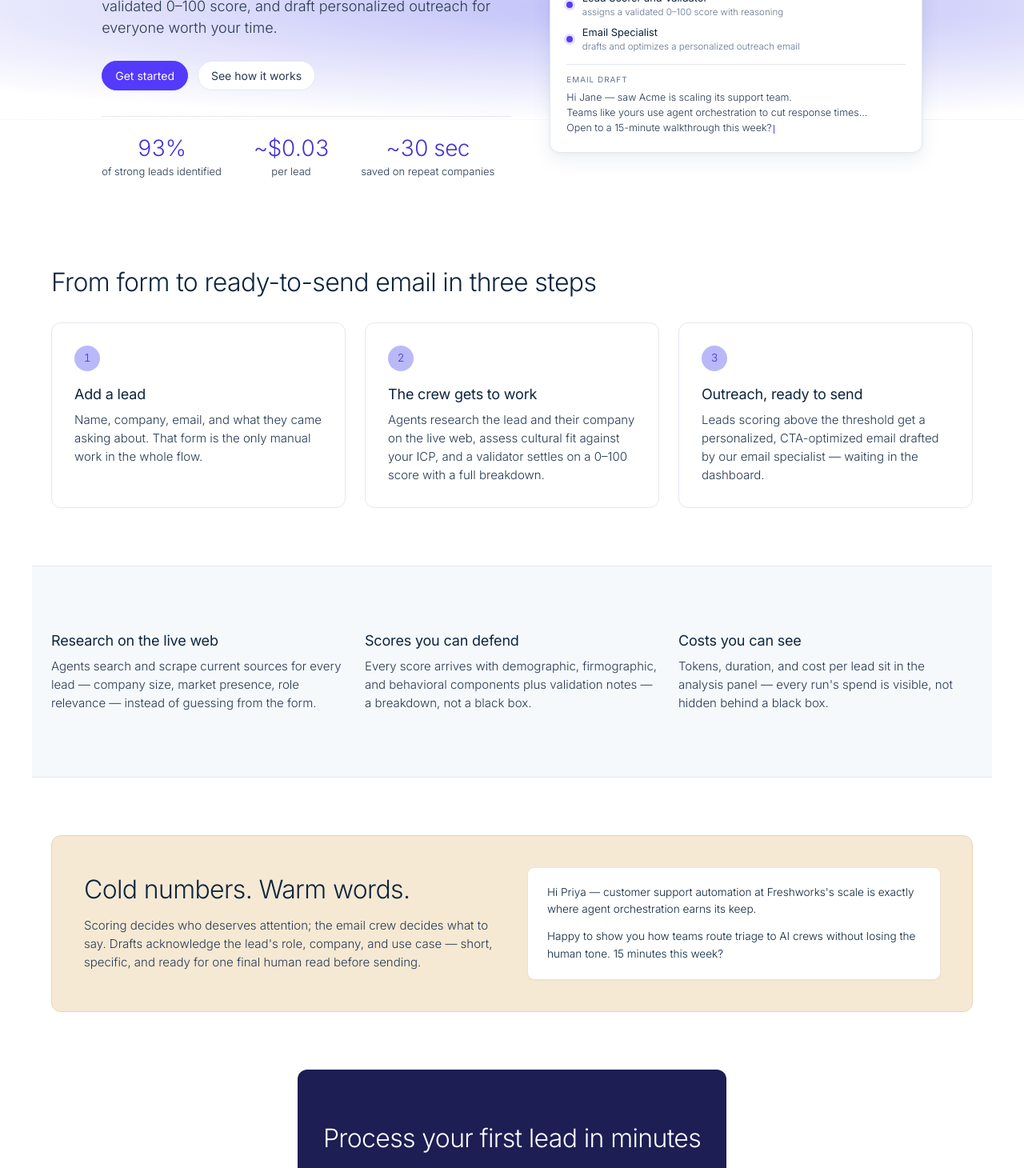
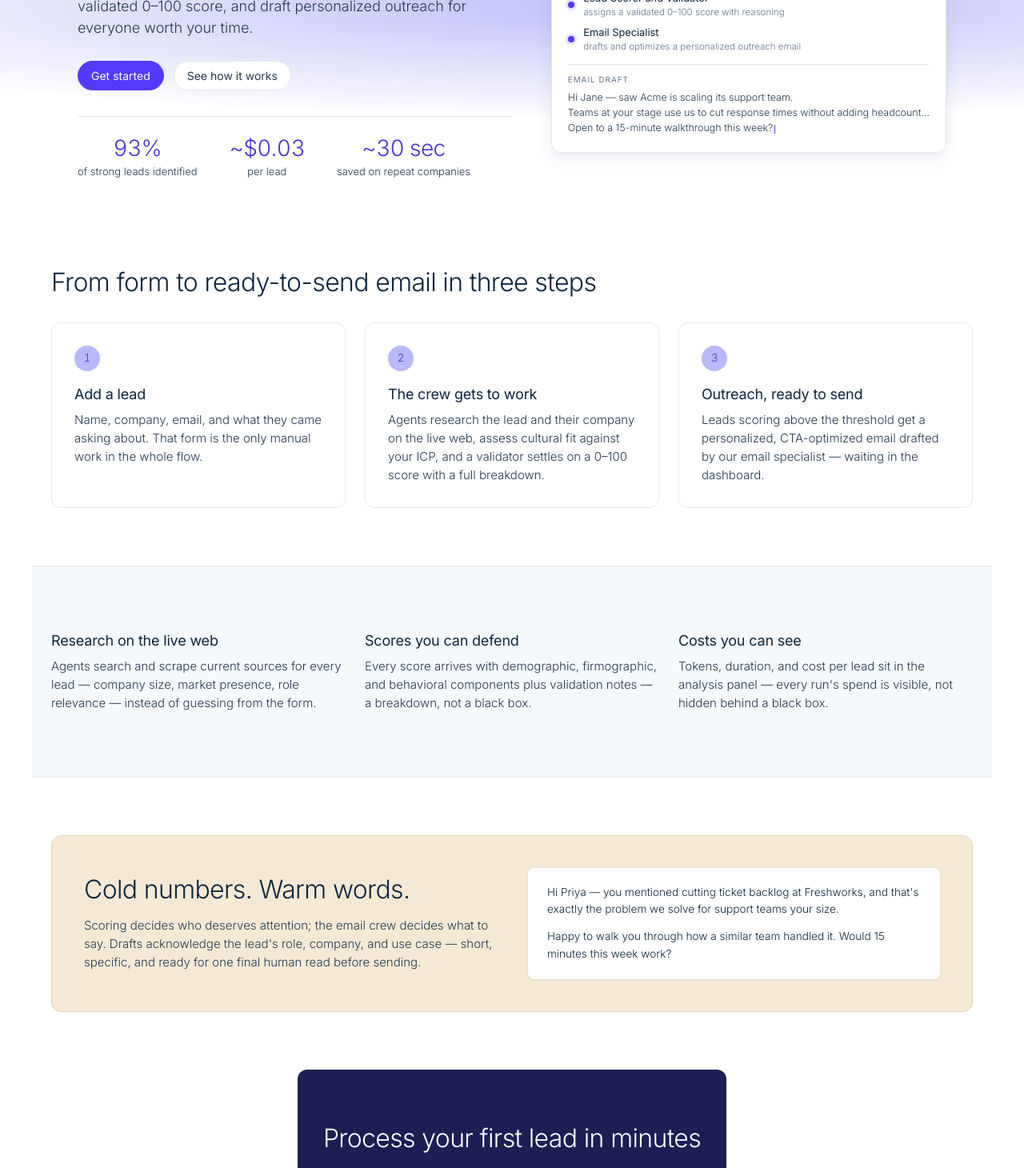
Before and after one commit to VIVPM/multi-crew-leads-dashboard, a React (Vite) app in the folder frontend/: page / in a window 1280 px wide. Shown: the part 320-1780 px from the top of the page at 80% size. Built offline with nearby package versions, Linux system fonts and the light colour scheme; no server answers.

Commit message:
Make the landing page demo emails generic

```diff
--- a/frontend/src/components/Landing.jsx
+++ b/frontend/src/components/Landing.jsx
@@ -137,7 +137,7 @@ export default function Landing({ onSignIn, onGetStarted }) {
           <div className="lp-mock-email">
             <div className="lp-email-label">Email draft</div>
             <p className="lp-email-line" style={{ '--i': 0 }}>Hi Jane — saw Acme is scaling its support team.</p>
-            <p className="lp-email-line" style={{ '--i': 1 }}>Teams like yours use agent orchestration to cut response times…</p>
+            <p className="lp-email-line" style={{ '--i': 1 }}>Teams at your stage use us to cut response times without adding headcount…</p>
             <p className="lp-email-line" style={{ '--i': 2 }}>Open to a 15-minute walkthrough this week?<span className="lp-caret" /></p>
           </div>
         </div>
@@ -207,10 +207,10 @@ export default function Landing({ onSignIn, onGetStarted }) {
               </p>
             </div>
             <div className="lp-cream-email">
-              <p>Hi Priya — customer support automation at Freshworks's scale is exactly
-              where agent orchestration earns its keep.</p>
-              <p>Happy to show you how teams route triage to AI crews without losing
-              the human tone. 15 minutes this week?</p>
+              <p>Hi Priya — you mentioned cutting ticket backlog at Freshworks, and
+              that's exactly the problem we solve for support teams your size.</p>
+              <p>Happy to walk you through how a similar team handled it. Would 15
+              minutes this week work?</p>
             </div>
           </div>
         </Reveal>
```
